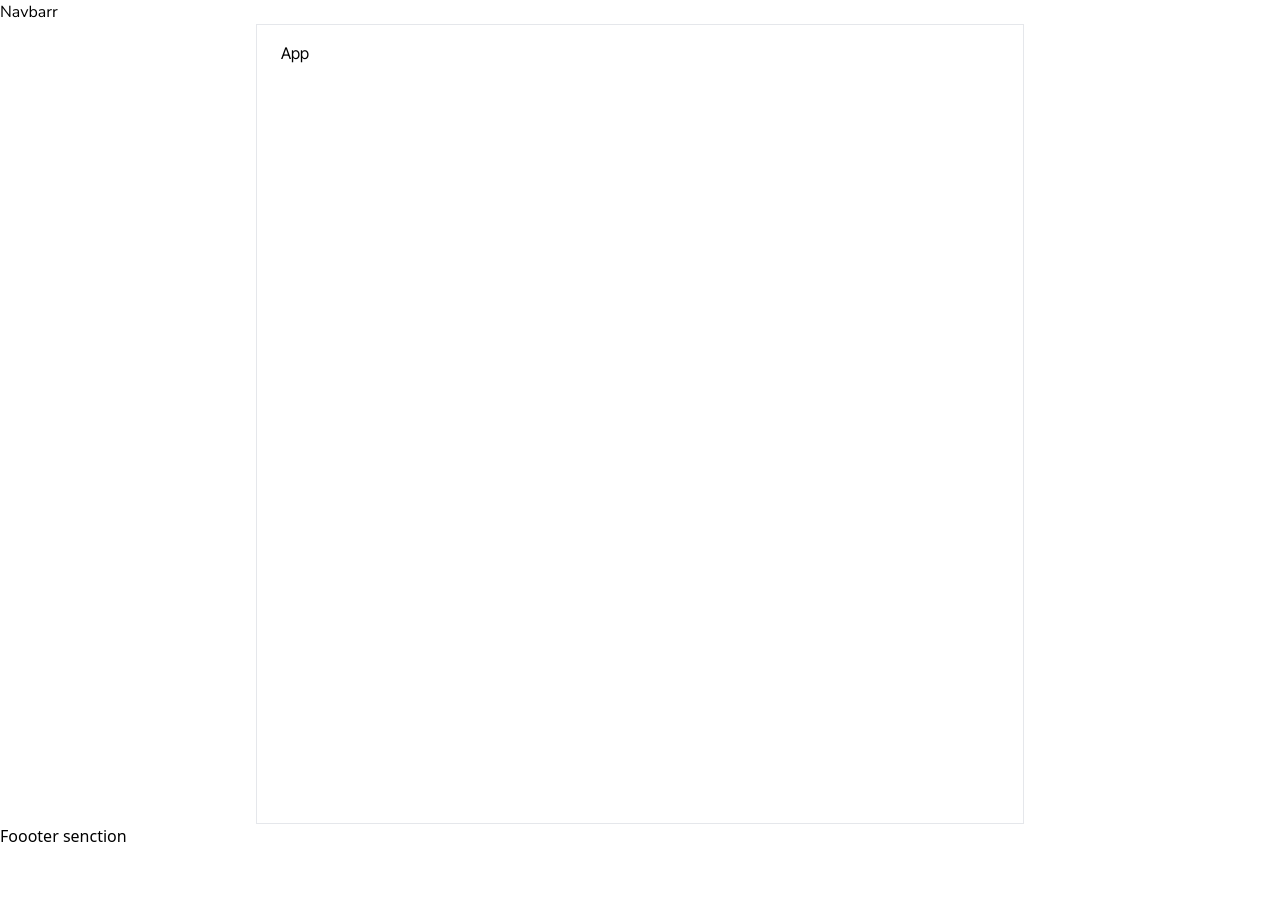
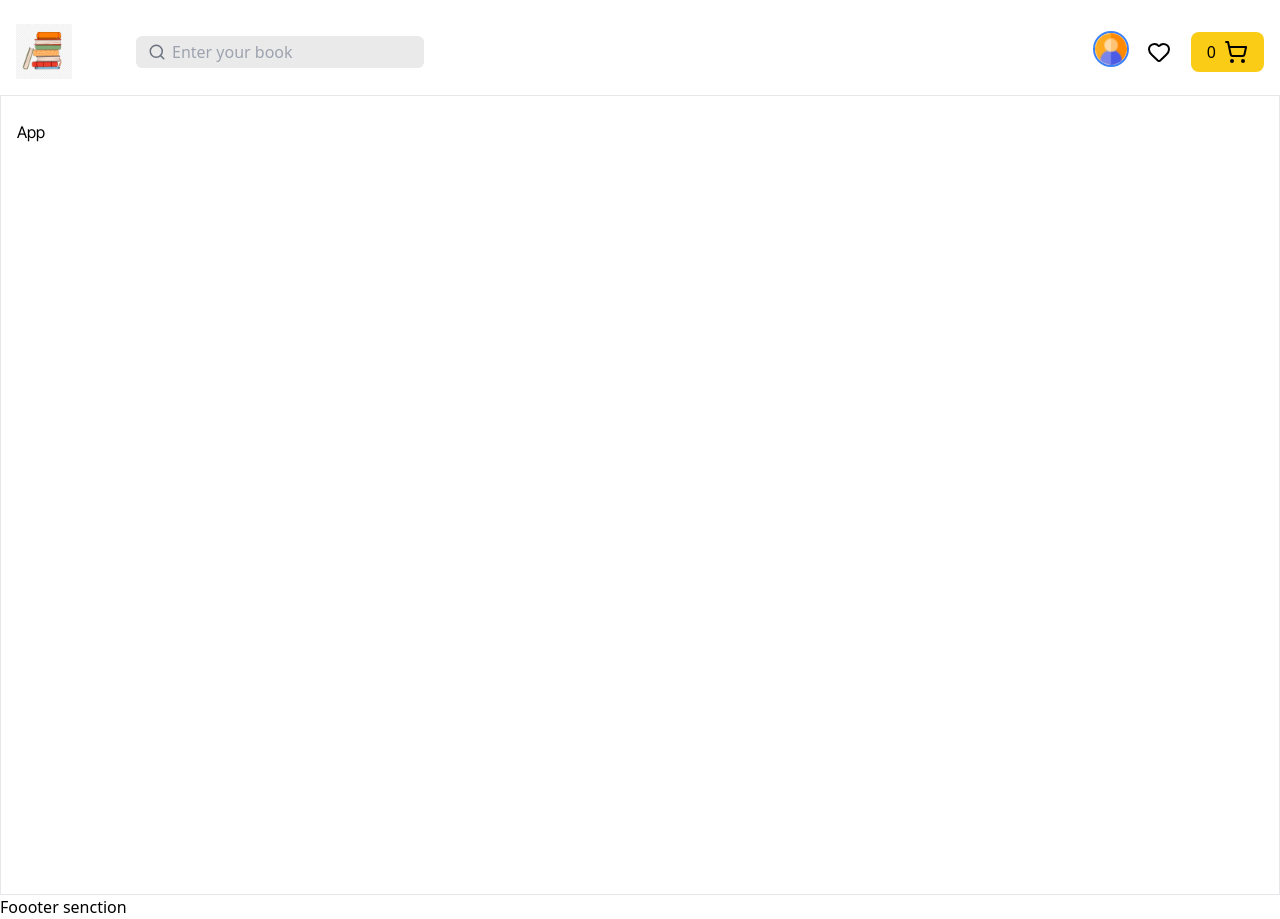
Before and after one commit to Rishabh1-dubey/Book_store, a React (Vite) app in the folder frontend/: page / in a window 1280 px wide. Before the commit the page ends 848 px from the top, so only its background shows below. Built offline with nearby package versions, Linux system fonts and the light colour scheme.

Commit message:
done with navbar section

```diff
--- a/frontend/src/App.jsx
+++ b/frontend/src/App.jsx
@@ -3,19 +3,22 @@ import reactLogo from './assets/react.svg'
 import viteLogo from '/vite.svg'
 import './App.css'
 import { Outlet } from 'react-router-dom'
+import Navbar from './components/Navbar'
 
 function App() {
 
 
   return (
-    <>
-    <nav className='font-secondary'>Navbarr</nav>
-    <main className='min-h-screen max-w-3xl py-4 mx-auto px-6 font-primary border '>
+    <div className='max-w-screen-xl mx-auto'>
 
+
+   <Navbar/>
+    <main className='min-h-screen mx-auto  px-4 py-6 font-primary border '>
     <Outlet />
     </main>
     <footer>Foooter senction</footer>
-    </>
+    </div>
+
   )
 }
 
--- /dev/null
+++ b/frontend/src/components/Navbar.jsx
@@ -0,0 +1,99 @@
+import { Heart, Search, ShoppingCart, User } from "lucide-react";
+import logo from "../assets/logo.jpg";
+import avatar from "../assets/avatar.png";
+import { Link } from "react-router-dom";
+import { useState } from "react";
+
+const Navbar = () => {
+  const [currentUser] = useState(true);
+  const [isDropDown, setIsDropDown] = useState(false);
+
+  const navigation = [
+    { name: "Dashboard", href: "/dashboard" },
+    { name: "Orders", href: "/order" },
+    { name: "Cart Page", href: "/cart" },
+    { name: "Checkout", href: "/checkout" },
+  ];
+
+  return (
+    <div className="max-w-screen-2xl mx-auto px-4 py-4 mt-2">
+      <nav className="flex justify-between items-center">
+        {/* =---------------------- Left Side ----------------= */}
+        <div className="flex items-center md:gap-16 gap-4">
+          <Link to="/">
+            <img
+              className="md:w-14 md:h-[55px] w-20 h-20"
+              src={logo}
+              alt="logo"
+            />
+          </Link>
+
+          {/* Search bar */}
+          <div className="relative sm:w-72 w-44">
+            <Search
+              size={18}
+              className="absolute left-3 top-1/2 -translate-y-1/2 text-gray-500"
+            />
+            <input
+              className="bg-[#EAEAEA] w-full py-1 pl-9 pr-3 rounded-md focus:outline-none"
+              type="text"
+              placeholder="Enter your book"
+            />
+          </div>
+        </div>
+
+        {/* =---------------------- Right Side ----------------= */}
+        <div className="flex gap-5 items-center">
+          {/* Conditional rendering for logged in user */}
+          <div className="relative">
+            {currentUser ? (
+              <>
+                <button
+                  onClick={() => setIsDropDown(!isDropDown)}
+                  aria-label="User menu"
+                >
+                  <img
+                    src={avatar}
+                    alt="user avatar"
+                    className={`size-8 rounded-full cursor-pointer ${
+                      currentUser ? "ring-2 ring-blue-500" : ""
+                    }`}
+                  />
+                </button>
+
+                {/* Dropdown */}
+                {isDropDown && (
+                  <div className="absolute right-0 mt-2 w-40 bg-white/90 shadow-lg rounded-lg z-40 transition-all duration-200 ease-in-out">
+                    <ul className="py-2">
+                      {navigation.map((item) => (
+                        <li key={item.name}>
+                          <Link
+                            to={item.href}
+                            className="block px-4 py-2 text-gray-700 hover:bg-slate-100 rounded-md"
+                          >
+                            {item.name}
+                          </Link>
+                        </li>
+                      ))}
+                    </ul>
+                  </div>
+                )}
+              </>
+            ) : (
+              <User className="cursor-pointer" />
+            )}
+          </div>
+
+          <Heart className="hover:text-red-500 cursor-pointer hidden sm:block" />
+
+          <button className="flex items-center space-x-2 bg-yellow-400 px-4 py-2 rounded-lg font-medium tracking-normal">
+            <span>0</span>
+            <ShoppingCart />
+          </button>
+        </div>
+      </nav>
+    </div>
+  );
+};
+
+export default Navbar;
```
Also changed, not shown: frontend/src/assets/logo.jpg (added).
